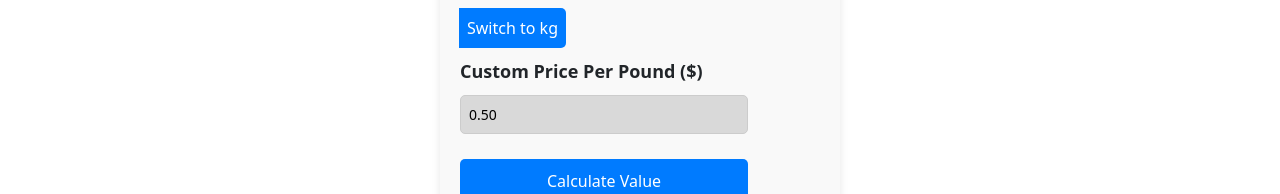
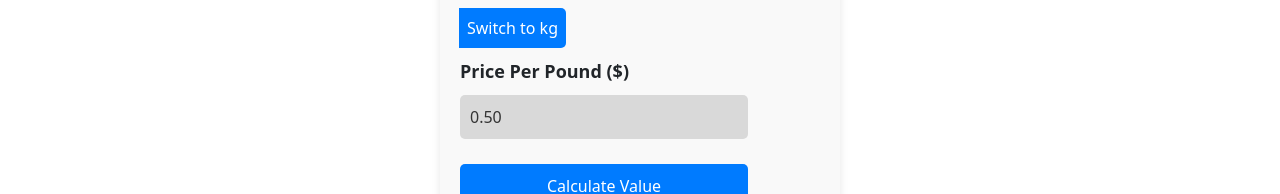
Before and after one commit to Avish-Madushanka/N-Aluminium, a React (Vite) app: page /Collection in a window 1280 px wide. Shown: the part 1793-1987 px from the top of the page. Built offline with nearby package versions, Linux system fonts and the light colour scheme.

Commit message:
add calculate page

```diff
--- a/src/Components/Calculate/Calculate.jsx
+++ b/src/Components/Calculate/Calculate.jsx
@@ -3,7 +3,7 @@ import './Calculate.css';
 
 const Calculate = () => {
   const [weight, setWeight] = useState('');
-  const [pricePerPound, setPricePerPound] = useState('0.50');
+  const [selectedScrap, setSelectedScrap] = useState({ name: 'Clean Aluminum', price: 0.50 });
   const [unit, setUnit] = useState('lbs');
   const [result, setResult] = useState(null);
 
@@ -21,7 +21,7 @@ const Calculate = () => {
   const handleCalculate = (e) => {
     e.preventDefault();
     const weightValue = parseFloat(weight);
-    const priceValue = parseFloat(pricePerPound);
+    const priceValue = selectedScrap.price;
 
     if (!isNaN(weightValue) && !isNaN(priceValue)) {
       const weightInLbs = unit === 'kg' ? weightValue * kgToLbs : weightValue;
@@ -69,7 +69,7 @@ const Calculate = () => {
 
       <form onSubmit={handleCalculate} className="calculator-form">
         <label>Scrap Type</label>
-        <select onChange={(e) => setPricePerPound(e.target.value)}>
+        <select onChange={(e) => setSelectedScrap(scrapTypes[e.target.selectedIndex])}>
           {scrapTypes.map((type, index) => (
             <option key={index} value={type.price}>
               {type.name} (${type.price.toFixed(2)}/lb)
@@ -88,12 +88,11 @@ const Calculate = () => {
           <button type="button" onClick={toggleUnit} className="unit-toggle">Switch to {unit === 'lbs' ? 'kg' : 'lbs'}</button>
         </div>
 
-        <label>Custom Price Per Pound ($)</label>
+        <label>Price Per Pound ($)</label>
         <input
-          type="number"
-          value={pricePerPound}
-          onChange={(e) => setPricePerPound(e.target.value)}
-          step="0.01"
+          type="text"
+          value={selectedScrap.price.toFixed(2)}
+          readOnly
         />
 
         <button type="submit" className="calculate-btn">Calculate Value</button>
```
